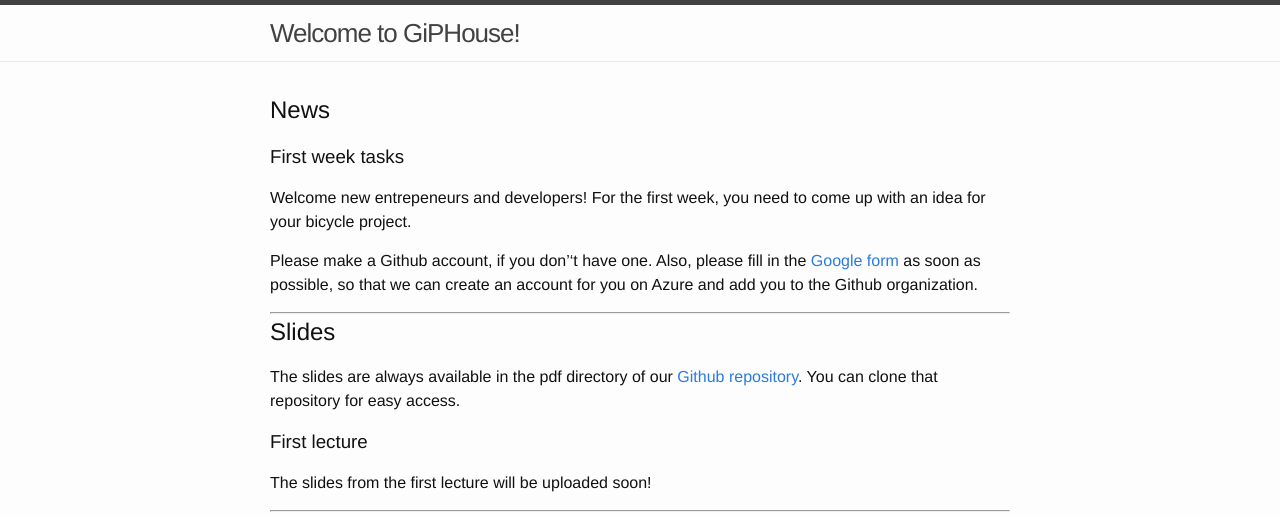
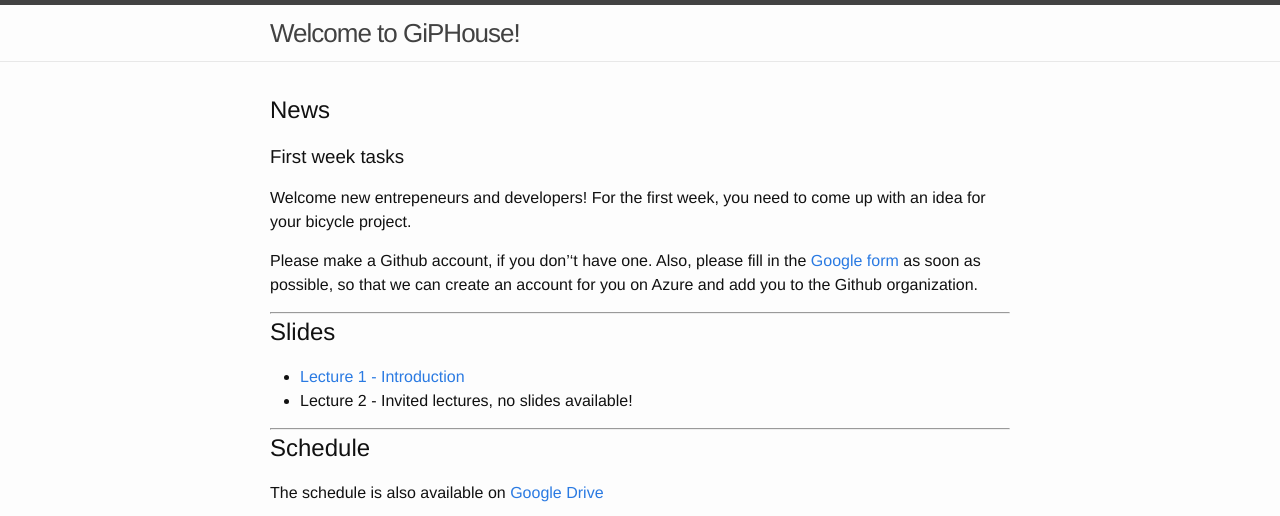
Before and after one commit to tschroter/giphouse.github.io, a Jekyll site: the page built from index.html, in a window 1280 px wide and 900 px high, cut to the strip 0-516 px from the top of the window. Built offline with Jekyll 4.4.1, drawn with Linux system fonts in a browser that asks for light colours.

Commit message:
Upload first week slides

```diff
--- a/_includes/site.md
+++ b/_includes/site.md
@@ -14,11 +14,9 @@
 
 Slides
 ------
-The slides are always available in the pdf directory of our [Github repository](https://github.com/GipHouse/giphouse.github.io).
-You can clone that repository for easy access.
 
-### First lecture ###
-The slides from the first lecture will be uploaded soon!
+* [Lecture 1 - Introduction](https://drive.google.com/open?id=0B6Zf71MLHzExbklha3VoZXVwUW8)
+* Lecture 2 - Invited lectures, no slides available!
 
 ***
 
```
